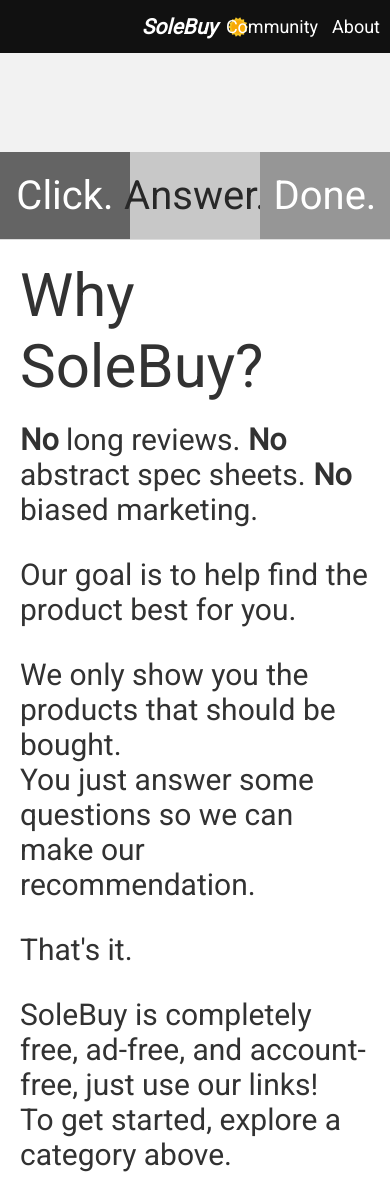
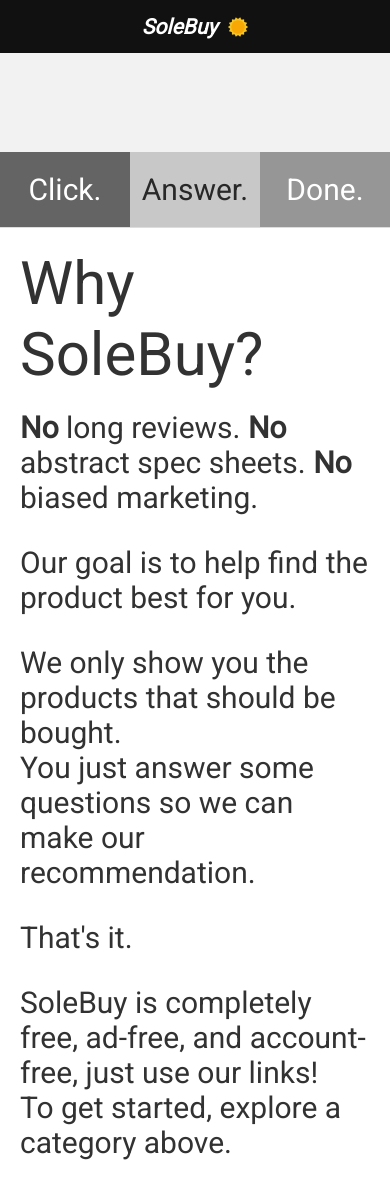
Before and after one commit to joshtgill/solebuy-web, a Django app: page / in a window 390 px wide. Run offline with Django 3.2, Linux system fonts and the light colour scheme; data that the repository does not hold is empty.

Commit message:
Enable home page for mobile

```diff
--- a/meta/static/styles/home.css
+++ b/meta/static/styles/home.css
@@ -76,6 +76,13 @@
     }
 }
 
+@media only screen and (max-width: 600px) {
+    .content .slogan .slogan-word h1 {
+        font-size: 30px;
+        padding: 20px 0px 20px 0px;
+    }
+}
+
 /* .content .search {
     display: flex;
     position: relative;
--- a/meta/templates/home.html
+++ b/meta/templates/home.html
@@ -3,6 +3,8 @@
 	{% load helper %}
 	<head>
 		<title>SoleBuy</title>
+
+		<meta name="viewport" content="width=device-width, initial-scale=1, minimum-scale=1" />
 
 		<link href='http://fonts.googleapis.com/css?family=Roboto' rel='stylesheet' type='text/css'>
 		<link rel="stylesheet" type="text/css" href="{% static 'styles/common.css' %}">
--- a/solebuy/static/styles/topnav.css
+++ b/solebuy/static/styles/topnav.css
@@ -115,6 +115,12 @@
     color: rgb(34, 34, 34);
 }
 
+@media only screen and (max-width: 600px) {
+    .topnav .primary .right {
+        display: none;
+    }
+}
+
 /* .topnav .search {
     position: absolute;
     left: 10px;
```
